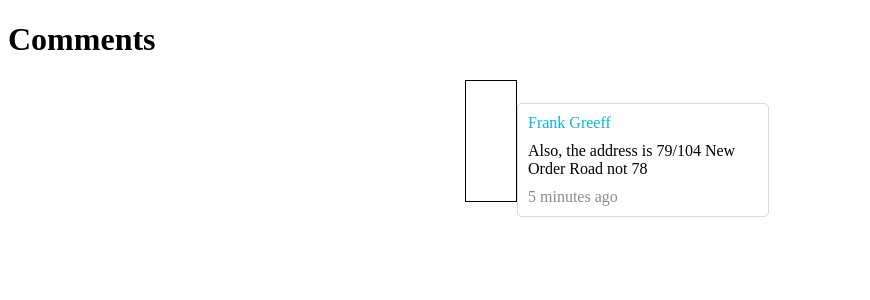
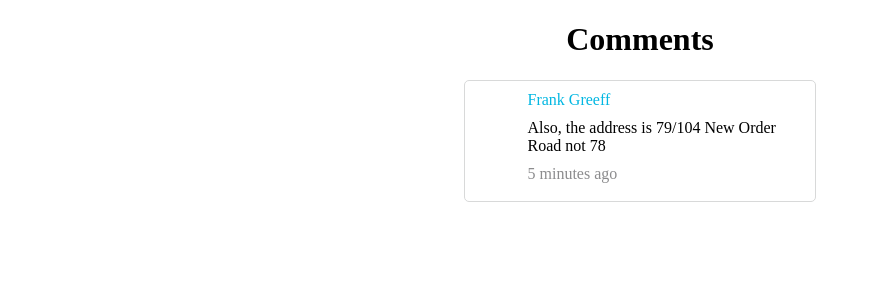
Before and after one commit to Mark-Ball/realhub-react, a React (Create React App) app: page / in a window 1280 px wide. Shown: the top 300 px of the page, without its empty margins (0-870 px from the left). Built offline with nearby package versions, Linux system fonts and the light colour scheme.

Commit message:
fixed positioning of inner components

```diff
--- a/src/components/App/App.js
+++ b/src/components/App/App.js
@@ -22,7 +22,7 @@ const comments = [
 const App = () => {
   return (
     <>
-      <h1>Comments</h1>
+      <h1 style={{textAlign: 'center'}}>Comments</h1>
       <ArtworkComment
         name={'Frank Greeff'}
         text={'Also, the address is 79/104 New Order Road not 78'}
--- a/src/components/ArtworkComments/styles.js
+++ b/src/components/ArtworkComments/styles.js
@@ -2,23 +2,26 @@ import styled from 'styled-components';
 import { COLOURS } from '../../constants';
 
 export const Container = styled.div`
+	position: relative;
 	height: 120px;
 	width: 350px;
 	margin: 0 auto;
+	border: 1px solid ${COLOURS.LINE};
+	border-radius: 5px;
 `;
 
 export const ImageContainer = styled.div`
 	display: inline-block;
 	height: 100%;
-    width: 50px;
-    border: 1px solid black;
+	width: 15%;
 `;
 
 export const TextContainer = styled.div`
+	position: absolute;
+	left: 15%;
 	display: inline-block;
-    width: 250px;
-    border: 1px solid ${COLOURS.LINE};
-    border-radius: 5px;
+	height: 100%;
+	width: 85%;
 
 	p {
 			margin: 10px;
```
Also changed, not shown: src/constants/index.js (+4 -4 lines). Lines whose indentation alone changed are shown as unchanged.
